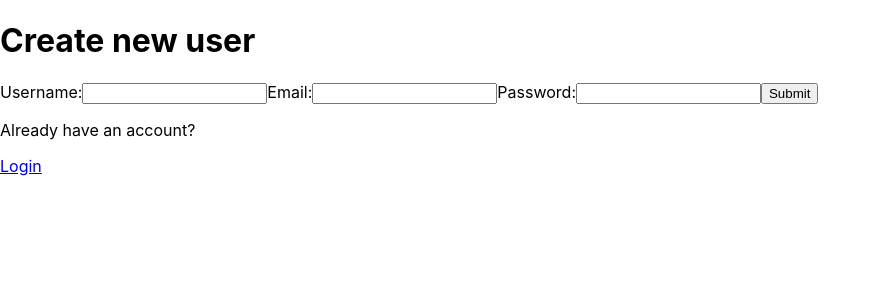
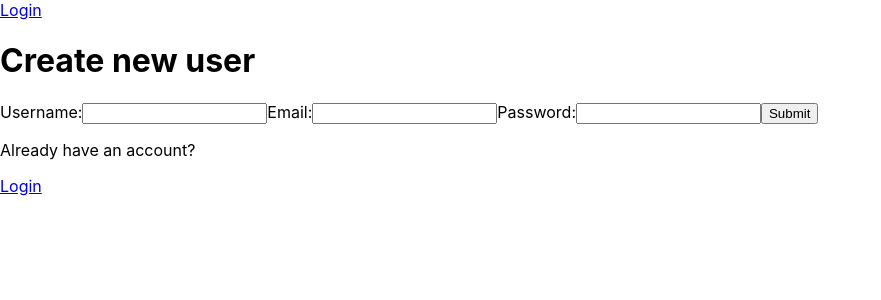
Before and after one commit to MICHAELMUNAVU83/social-market-try, a React (Create React App) app in the folder client/: page / in a window 1280 px wide. Shown: the top 300 px of the page, without its empty margins (0-881 px from the left). Built offline with nearby package versions, Linux system fonts and the light colour scheme.

Commit message:
added navbar

```diff
--- a/client/src/App.js
+++ b/client/src/App.js
@@ -1,8 +1,9 @@
 import React, { useState, useEffect } from "react";
-import SignUp from "./SignUp";
+import SignUp from "./components/SignUp";
 import { BrowserRouter as Router, Routes, Route } from "react-router-dom";
-import Hello from "./Hello";
-import Login from "./Login";
+import Hello from "./components/Hello";
+import Login from "./components/Login";
+import NavBar from "./components/NavBar";
 
 function App() {
   const [storedToken, setStoredToken] = useState(localStorage.getItem("token"));
@@ -23,6 +24,7 @@ function App() {
         .then((res) => res.json())
         .then((data) => {
           setCurrentUserName(data.user.username);
+
           setCurrentUserId(data.user.id);
         });
     }
@@ -31,6 +33,7 @@ function App() {
   return (
     <div>
       <Router>
+        <NavBar storedToken={storedToken} />
         <Routes>
           {storedToken ? (
             <Route
--- /dev/null
+++ b/client/src/components/NavBar.js
@@ -0,0 +1,15 @@
+import React from "react";
+
+function NavBar(storedToken) {
+  return (
+    <div>
+      {storedToken.storedToken ? (
+        <a href="/">Home</a>
+      ) : (
+        <a href="/login">Login</a>
+      )}
+    </div>
+  );
+}
+
+export default NavBar;
```
Also changed, not shown: client/src/components/Hello.js (renamed from client/src/Hello.js), client/src/components/Login.js (renamed from client/src/Login.js), client/src/components/SignUp.js (renamed from client/src/SignUp.js), 1 other file (tests, documents, lock files or other folders).
